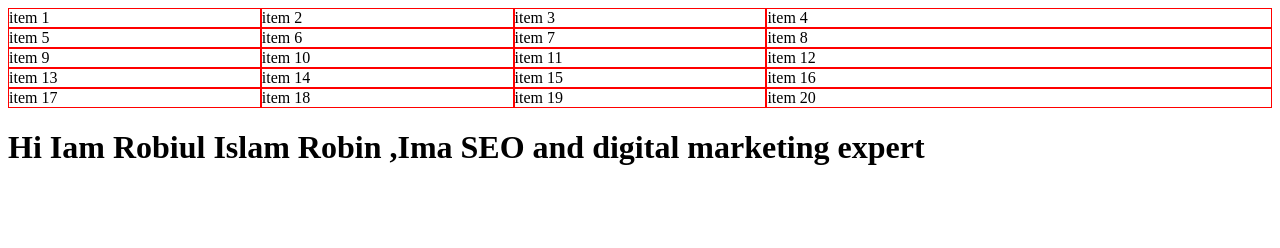
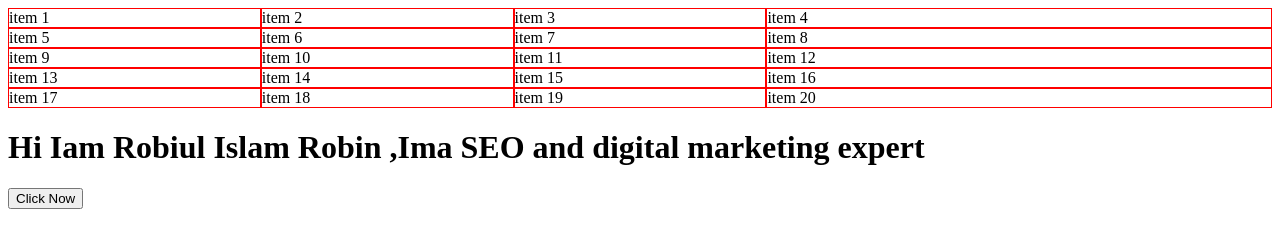
Before and after one commit to robinweb007/Module123-practice, a plain HTML site: page index.html in a window 1280 px wide. Drawn offline with Linux system fonts and the light colour scheme.

Commit message:
add button

```diff
--- a/index.html
+++ b/index.html
@@ -130,5 +130,10 @@
             Hi Iam Robiul Islam Robin ,Ima SEO and digital marketing expert
         </h1>
     </div>
+    <div>
+        <button>
+            Click Now
+        </button>
+    </div>
 </body>
 </html>
```
